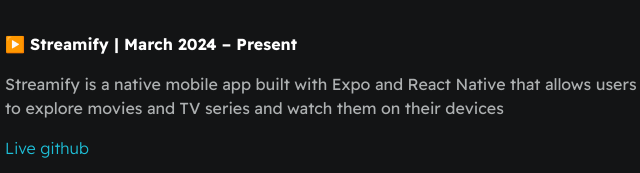
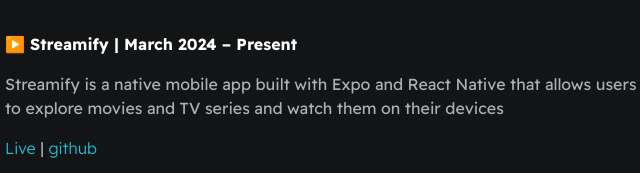
Before and after one commit to Dhruvil2511/dhruvil2511.github.io, a plain HTML site: page index.html in a window 1280 px wide. Shown: the part 1100-1273 px from the top of the page, 334-974 px from the left. Drawn offline with Linux system fonts and the light colour scheme.

Commit message:
Update index.html

```diff
--- a/index.html
+++ b/index.html
@@ -98,7 +98,7 @@
                 <strong>▶️ Streamify | March 2024 – Present </strong>
                 <p>Streamify is a native mobile app built with Expo and React Native that allows users to explore movies
                     and TV series and watch them on their devices</p>
-                <p><a href="https://bit.ly/streamify_apk" target="_blank">Live</a> <a
+                <p><a href="https://bit.ly/streamify_apk" target="_blank">Live</a> | <a
                         href="https://github.com/Dhruvil2511/Streamify" target="_blank">github</a></p>
                 <ul>
                     <li> <strong>Developed</strong> feature-rich entertainment application allowing users to explore
```
